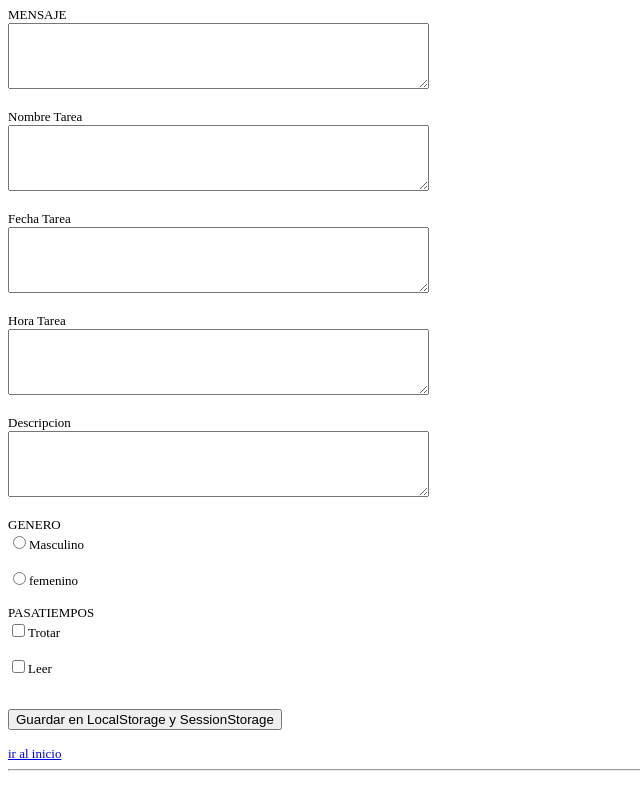
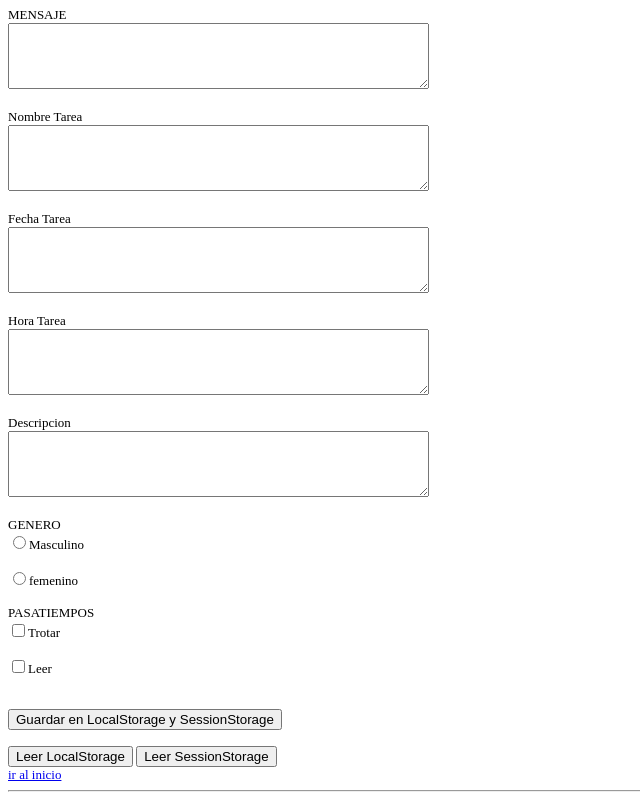
Before and after one commit to leonardober/technovalleLab3_localstorage, a plain HTML site: page index.html in a window 1280 px wide. Shown: the part 742-1542 px from the top of the page, without its empty margins (0-640 px from the left). Before the commit the page ends 1521 px from the top, so only its background shows below. Drawn offline with Linux system fonts and the light colour scheme.

Commit message:
segundo commit consulta rama contarea

```diff
--- a/index.html
+++ b/index.html
@@ -21,6 +21,17 @@
 
             }
 
+            function leerInfo(){
+                const infoUsr = localStorage.getItem("usuario") ||"";
+                const infoEmail = localStorage.getItem("email") ||"";
+                const infoPasswd = localStorage.getItem("passwd") ||"";
+
+                document.getElementById("usuario").value = infoUsr;
+                document.getElementById("email").value = infoEmail;
+                document.getElementById("passwd").value = infoPasswd;
+                alert("Datos guardados en LocalStorage");
+            }
+
             function guardarInfos() {
                 const infoUsr = document.getElementById("usuario").value;
                 const infoEmail = document.getElementById("email").value;
@@ -31,6 +42,18 @@
                 sessionStorage.setItem("passwd", infoPassw);
                 alert("Datos guardados en SessionStorage");
             }
+
+            function leerInfos() {
+                const infoUsr = sessionStorage.getItem("usuario") || "";
+                const infoEmail = sessionStorage.getItem("email") || "";
+                const infoPasswd = sessionStorage.getItem("passwd") || "";
+
+                document.getElementById("usuario").value = infoUsr;
+                document.getElementById("email").value = infoEmail;
+                document.getElementById("passwd").value = infoPasswd;
+                alert("Datos cargados desde SessionStorage");
+            }
+
 
 
      </script>
@@ -93,8 +116,8 @@
         <br>
         <!--Almacena en localstorage-->
         <input type="submit" value="Guardar en LocalStorage y SessionStorage"><br><br>
-
-
+        <input type="button" onclick="leerInfo()" value="Leer LocalStorage">
+        <input type="button" onclick="leerInfos()" value="Leer SessionStorage">
       </form>
         <!--Un solo formulario que guarda en localStorage y sessionStorage al enviar.
 ✅ Botones corregidos (onclick="leerInfo()" en lugar de onclick="leerInfo").
```
